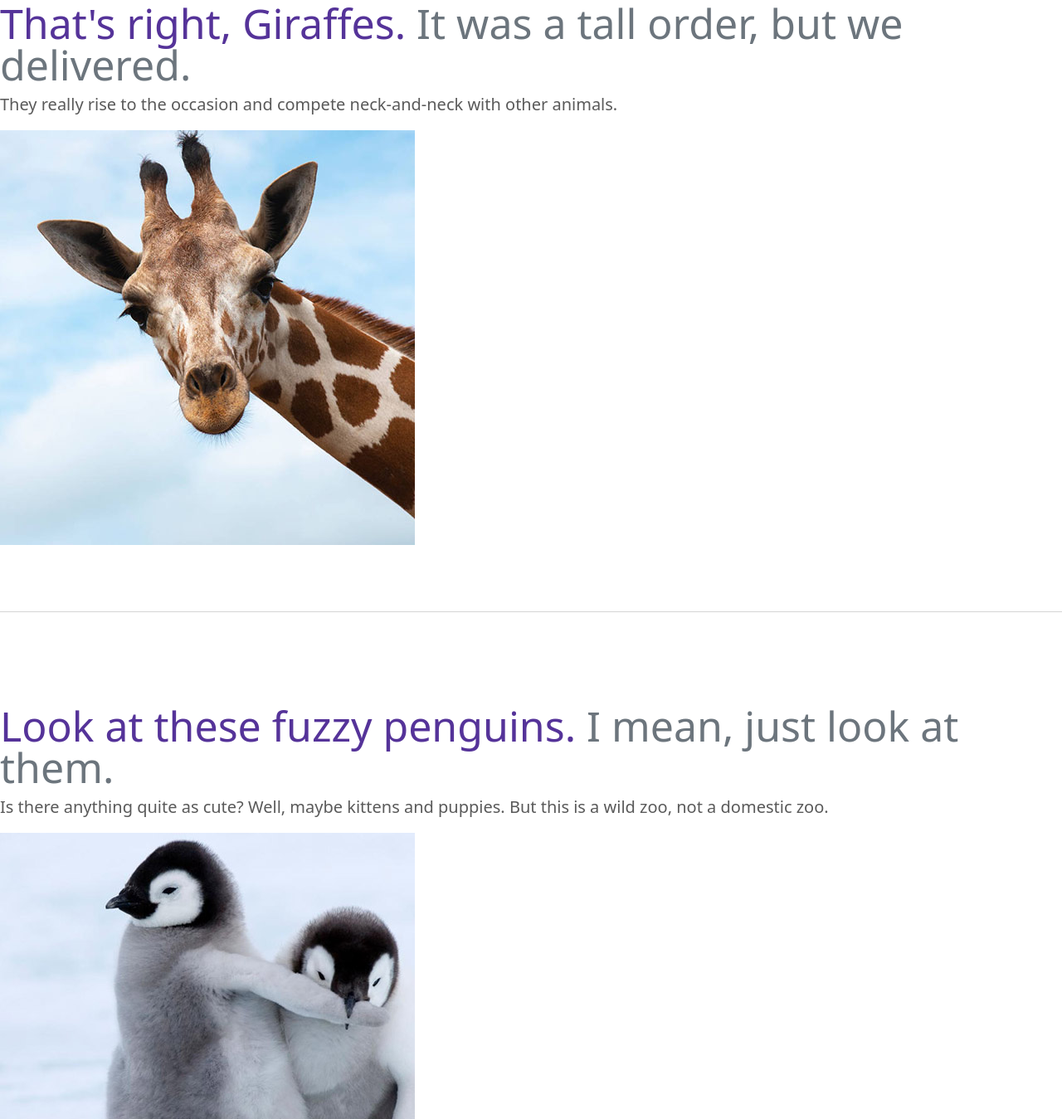
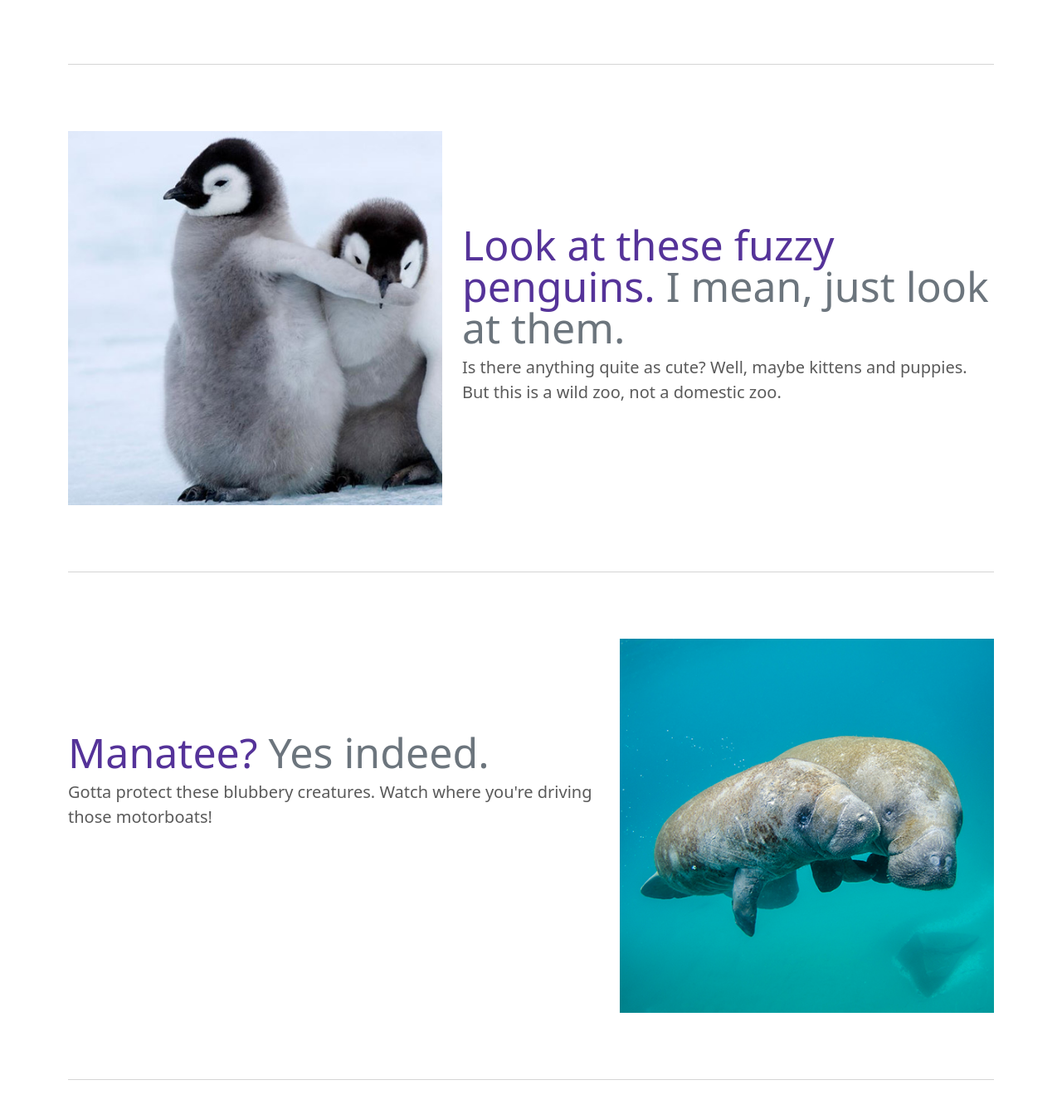
Before and after one commit to glebec/diverse-influencers-2021-css-2, a plain HTML site: page src/index.html in a window 1280 px wide. Shown: the part 1451-2800 px from the top of the page at 83% size. Drawn offline with nearby package versions, Linux system fonts and the light colour scheme.

Commit message:
feat: example page complete

```diff
--- a/src/index.html
+++ b/src/index.html
@@ -72,11 +72,11 @@
             <!-- Add Bootstrap CSS classes to key elements below! -->
 
             <!-- A container will help center all the content -->
-            <div class="TODO_ADD_BOOTSTRAP_CLASS_HERE marketing">
+            <div class="container marketing">
                 <!-- A row of columns, which should collapse at small sizes -->
-                <div class="TODO_ADD_BOOTSTRAP_CLASS_HERE">
+                <div class="row">
                     <!-- First column (four out of twelve grid spaces) -->
-                    <div class="TODO_ADD_BOOTSTRAP_CLASS_HERE">
+                    <div class="col-md-4">
                         <img
                             class="rounded-circle"
                             src="img/giraffe.jpg"
@@ -98,7 +98,7 @@
                         </p>
                     </div>
                     <!-- Second column (another four out of twelve grid spaces) -->
-                    <div class="TODO_ADD_BOOTSTRAP_CLASS_HERE">
+                    <div class="col-md-4">
                         <img
                             class="rounded-circle"
                             src="img/penguins.jpg"
@@ -122,7 +122,7 @@
                         </p>
                     </div>
                     <!-- Third and final column (yet another four of twelve spaces) -->
-                    <div class="TODO_ADD_BOOTSTRAP_CLASS_HERE">
+                    <div class="col-md-4">
                         <img
                             class="rounded-circle"
                             src="img/manatees.jpg"
@@ -153,9 +153,9 @@
 
                 <!-- A featurette row with two uneven columns.
                 At small sizes, it should become a single column. -->
-                <div class="TODO_ADD_BOOTSTRAP_CLASS_HERE featurette">
+                <div class="row featurette">
                     <!-- First column should be wider -->
-                    <div class="TODO_ADD_BOOTSTRAP_CLASS_HERE">
+                    <div class="col-md-7">
                         <h2 class="featurette-heading">
                             That's right, Giraffes.
                             <span class="text-muted"
@@ -168,7 +168,7 @@
                         </p>
                     </div>
                     <!-- Second column should be narrower -->
-                    <div class="TODO_ADD_BOOTSTRAP_CLASS_HERE">
+                    <div class="col-md-5">
                         <img
                             class="img-fluid mx-auto"
                             src="img/giraffe.jpg"
@@ -182,13 +182,11 @@
                 <hr class="featurette-divider" />
 
                 <!-- Another featurette row -->
-                <div class="TODO_ADD_BOOTSTRAP_CLASS_HERE featurette">
+                <div class="row featurette">
                     <!-- This column should be wide. But can you make it the
                     second column (i.e. the right column) using a Bootstrap
                     CSS class? -->
-                    <div
-                        class="TODO_ADD_BOOTSTRAP_CLASS_HERE TODO_ADD_BOOTSTRAP_CLASS_HERE"
-                    >
+                    <div class="col-md-7 order-md-2">
                         <h2 class="featurette-heading">
                             Look at these fuzzy penguins.
                             <span class="text-muted"
@@ -203,9 +201,7 @@
                     </div>
                     <!-- A narrow column. Can you makw it the first (i.e.
                     leftmost) using a Bootstrap CSS class? -->
-                    <div
-                        class="TODO_ADD_BOOTSTRAP_CLASS_HERE TODO_ADD_BOOTSTRAP_CLASS_HERE"
-                    >
+                    <div class="col-md-5 order-md-1">
                         <img
                             class="img-fluid mx-auto"
                             src="img/penguins.jpg"
@@ -219,9 +215,9 @@
                 <hr class="featurette-divider" />
 
                 <!-- One last featurette row -->
-                <div class="TODO_ADD_BOOTSTRAP_CLASS_HERE featurette">
+                <div class="row featurette">
                     <!-- This column should be wide. -->
-                    <div class="TODO_ADD_BOOTSTRAP_CLASS_HERE">
+                    <div class="col-md-7">
                         <h2 class="featurette-heading">
                             Manatee?
                             <span class="text-muted">Yes indeed.</span>
@@ -232,7 +228,7 @@
                         </p>
                     </div>
                     <!-- This column should be narrow. -->
-                    <div class="TODO_ADD_BOOTSTRAP_CLASS_HERE">
+                    <div class="col-md-5">
                         <img
                             class="img-fluid mx-auto"
                             src="img/manatees.jpg"
```
